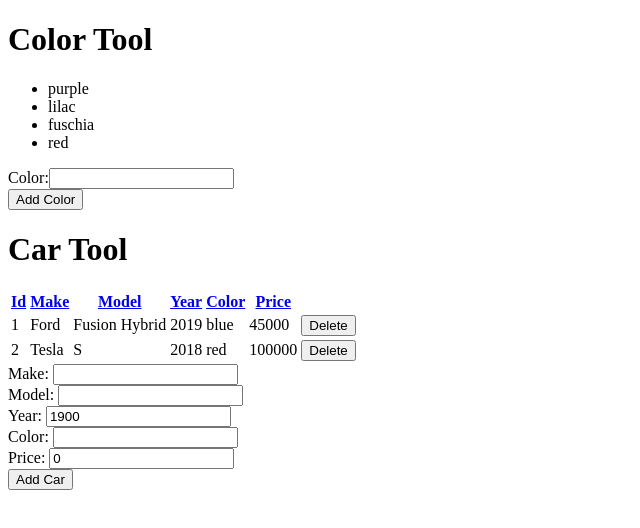
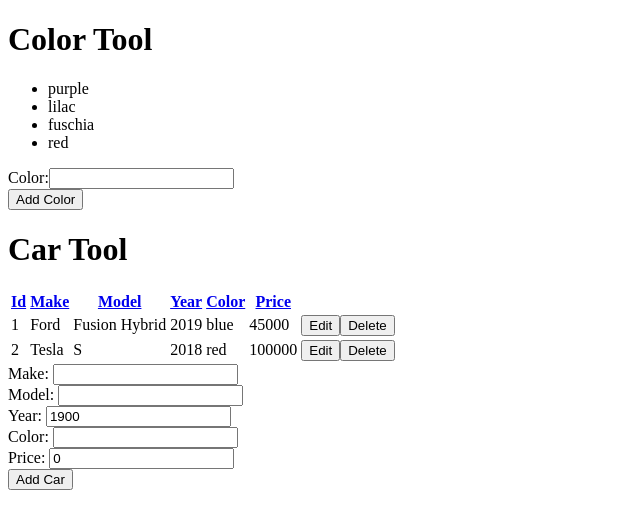
Before and after one commit to t4d-classes/angular_02242020, an Angular app in the folder demo-app/: page / in a window 1280 px wide. Shown: the top 528 px of the page, without its empty margins (0-640 px from the left). Built offline with nearby package versions, Linux system fonts and the light colour scheme.

Commit message:
add code demos

```diff
--- a/demo-app/src/app/car-tool/car-tool.module.ts
+++ b/demo-app/src/app/car-tool/car-tool.module.ts
@@ -8,9 +8,10 @@
 import { CarViewRowComponent } from './components/car-view-row/car-view-row.component';
 import { CarFormComponent } from './components/car-form/car-form.component';
 import { CarHomeComponent } from './components/car-home/car-home.component';
+import { CarEditRowComponent } from './components/car-edit-row/car-edit-row.component';
 
 @NgModule({
-  declarations: [CarTableComponent, CarViewRowComponent, CarFormComponent, CarHomeComponent],
+  declarations: [CarTableComponent, CarViewRowComponent, CarFormComponent, CarHomeComponent, CarEditRowComponent],
   imports: [
     CommonModule,
     ReactiveFormsModule,
--- /dev/null
+++ b/demo-app/src/app/car-tool/components/car-edit-row/car-edit-row.component.html
@@ -0,0 +1,12 @@
+<ng-container [formGroup]="carForm">
+  <td>{{car.id}}</td>
+  <td><input type="text" formControlName="make"></td>
+  <td><input type="text" formControlName="model"></td>
+  <td><input type="number" formControlName="year"></td>
+  <td><input type="text" formControlName="color"></td>
+  <td><input type="number" formControlName="price"></td>
+  <td>
+    <button (click)="doSaveCar()">Save</button>
+    <button (click)="cancelCar.emit()">Cancel</button>
+  </td>
+</ng-container>
--- /dev/null
+++ b/demo-app/src/app/car-tool/components/car-edit-row/car-edit-row.component.ts
@@ -0,0 +1,46 @@
+import { Component, OnInit, Input, Output, EventEmitter } from '@angular/core';
+import { FormGroup, FormBuilder } from '@angular/forms';
+
+import { Car } from '../../models/car';
+
+@Component({
+  selector: '.app-car-edit-row',
+  templateUrl: './car-edit-row.component.html',
+  styleUrls: ['./car-edit-row.component.css']
+})
+export class CarEditRowComponent implements OnInit {
+
+  carForm: FormGroup;
+
+  @Input()
+  car: Car = null;
+
+  @Output()
+  saveCar = new EventEmitter<Car>();
+
+  @Output()
+  cancelCar = new EventEmitter<void>();
+
+  constructor(private fb: FormBuilder) { }
+
+  ngOnInit(): void {
+
+    this.carForm = this.fb.group({
+      make: this.car.make,
+      model: this.car.model,
+      year: this.car.year,
+      color: this.car.color,
+      price: this.car.price,
+    });
+  }
+
+  doSaveCar() {
+
+    this.saveCar.emit({
+      ...this.carForm.value,
+      id: this.car.id,
+    });
+
+  }
+
+}
--- a/demo-app/src/app/car-tool/components/car-home/car-home.component.html
+++ b/demo-app/src/app/car-tool/components/car-home/car-home.component.html
@@ -1,3 +1,5 @@
 <app-tool-header headerText="Car Tool"></app-tool-header>
-<app-car-table [cars]=cars (deleteCar)="doRemoveCar($event)"></app-car-table>
+<app-car-table [cars]=cars [editCarId]="editCarId"
+  (editCar)="doEditCar($event)" (deleteCar)="doRemoveCar($event)">
+</app-car-table>
 <app-car-form buttonText="Add Car" (submitCar)="doAppendCar($event)">
--- a/demo-app/src/app/car-tool/components/car-home/car-home.component.ts
+++ b/demo-app/src/app/car-tool/components/car-home/car-home.component.ts
@@ -13,6 +13,8 @@
     { id: 1, make: 'Ford', model: 'Fusion Hybrid', year: 2019, color: 'blue', price: 45000 },
     { id: 2, make: 'Tesla', model: 'S', year: 2018, color: 'red', price: 100000 },
   ];
+
+  editCarId = -1;
 
   constructor() { }
 
@@ -30,4 +32,8 @@
     this.cars = this.cars.filter(c => c.id !== carId);
   }
 
+  doEditCar(carId: number) {
+    this.editCarId = carId;
+  }
+
 }
--- a/demo-app/src/app/car-tool/components/car-table/car-table.component.html
+++ b/demo-app/src/app/car-tool/components/car-table/car-table.component.html
@@ -10,7 +10,11 @@
     </tr>
   </thead>
   <tbody>
-    <tr class="app-car-view-row" *ngFor="let car of sortedCars"
-      [car]="car" (deleteCar)="deleteCar.emit($event)"></tr>
+    <ng-container *ngFor="let car of sortedCars">
+      <tr class="app-car-view-row" *ngIf="car.id !== editCarId"
+        [car]="car" (editCar)="editCar.emit($event)" (deleteCar)="deleteCar.emit($event)"></tr>
+      <tr class="app-car-edit-row" *ngIf="car.id === editCarId"
+        [car]="car" (saveCar)="saveCar.emit($event)" (cancelCar)="cancelCar.emit()"></tr>
+    </ng-container>
   </tbody>
 </table>
--- a/demo-app/src/app/car-tool/components/car-table/car-table.component.ts
+++ b/demo-app/src/app/car-tool/components/car-table/car-table.component.ts
@@ -13,6 +13,9 @@
 
   @Input()
   cars: Car[] = [];
+
+  @Input()
+  editCarId = -1;
 
   get sortedCars() {
     if (this.sortColName.length > 0) {
@@ -38,7 +41,17 @@
   }
 
   @Output()
-  deleteCar = new EventEmitter<Car>();
+  editCar = new EventEmitter<number>();
+
+  @Output()
+  deleteCar = new EventEmitter<number>();
+
+  @Output()
+  saveCar = new EventEmitter<Car>();
+
+  @Output()
+  cancelCar = new EventEmitter<void>();
+
 
   constructor() { }
 
--- a/demo-app/src/app/car-tool/components/car-view-row/car-view-row.component.html
+++ b/demo-app/src/app/car-tool/components/car-view-row/car-view-row.component.html
@@ -5,5 +5,6 @@
 <td>{{car.color}}</td>
 <td>{{car.price}}</td>
 <td>
+  <button (click)="editCar.emit(car.id)">Edit</button>
   <button (click)="deleteCar.emit(car.id)">Delete</button>
 </td>
--- a/demo-app/src/app/car-tool/components/car-view-row/car-view-row.component.ts
+++ b/demo-app/src/app/car-tool/components/car-view-row/car-view-row.component.ts
@@ -13,6 +13,9 @@
   car: Car;
 
   @Output()
+  editCar = new EventEmitter<number>();
+
+  @Output()
   deleteCar = new EventEmitter<number>();
 
   constructor() { }
```
Also changed, not shown: demo-app/src/app/car-tool/components/car-edit-row/car-edit-row.component.css (added), 1 other file (tests, documents, lock files or other folders).
